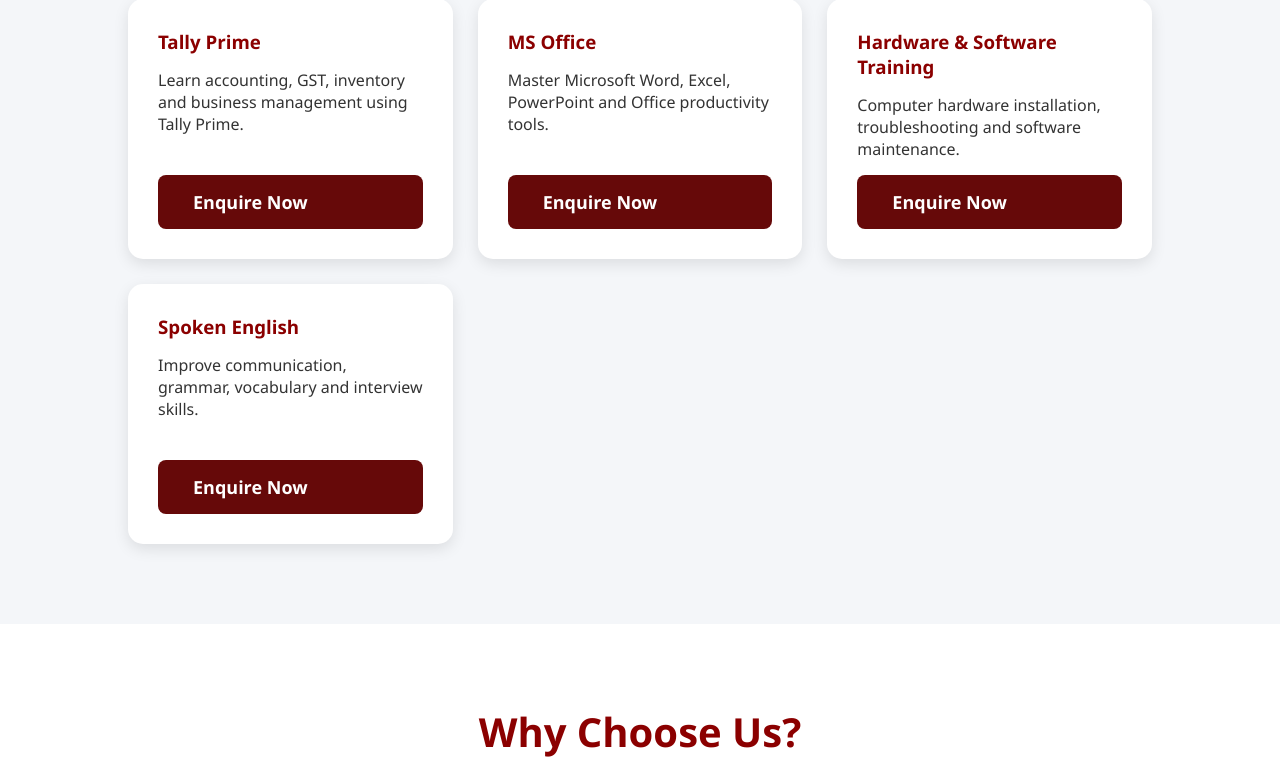
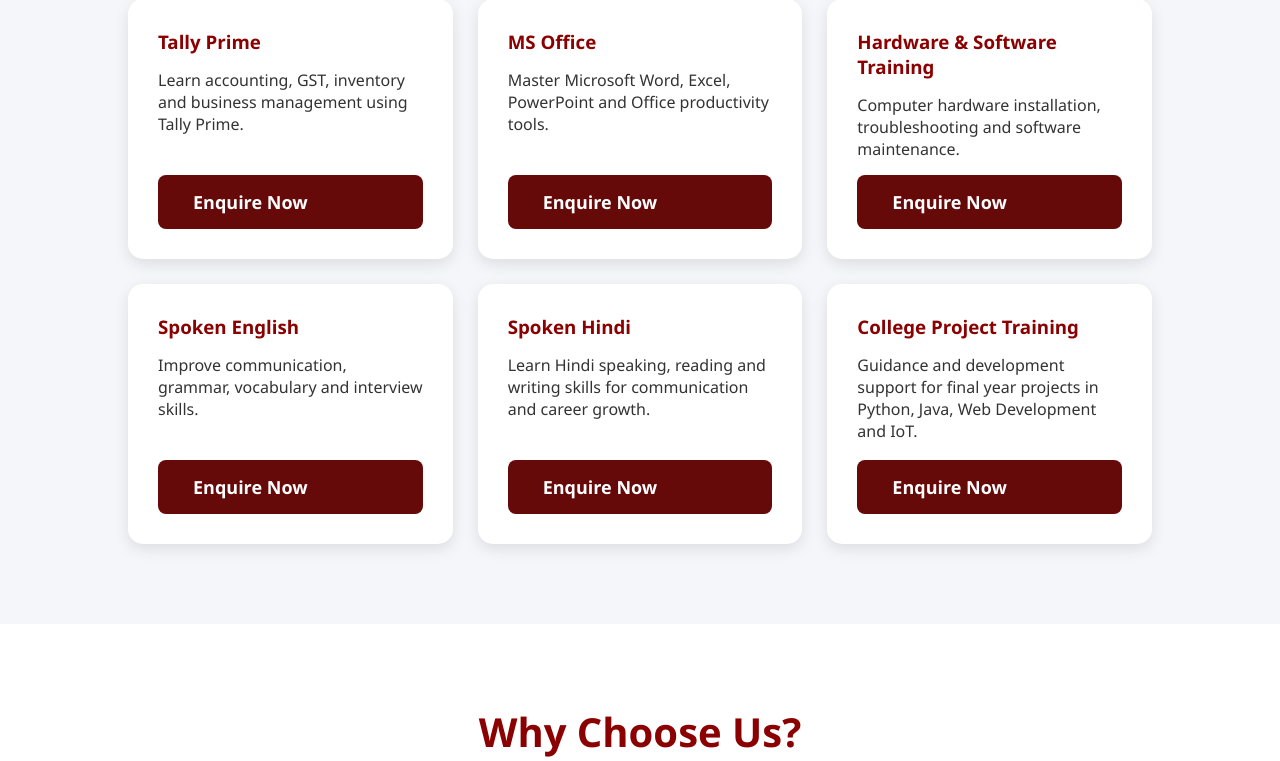
Before and after one commit to Shanthidevirajaraman/devi, a Flask app: page / in a window 1280 px wide. Shown: the part 2426-3187 px from the top of the page. Run offline with Flask 3, Linux system fonts and the light colour scheme.

Commit message:
Added changes  button

```diff
--- a/templates/index.html
+++ b/templates/index.html
@@ -162,6 +162,18 @@
      <a href="/enquiry/spokenenglish" class="btn">Enquire Now</a>
 </div>
 
+    <div class="card">
+    <h3>Spoken Hindi</h3>
+    <p>Learn Hindi speaking, reading and writing skills for communication and career growth.</p>
+    <a href="/enquiry/hindi" class="btn">Enquire Now</a>
+</div>
+
+<div class="card">
+    <h3>College Project Training</h3>
+    <p>Guidance and development support for final year projects in Python, Java, Web Development and IoT.</p>
+    <a href="/enquiry/collegeproject" class="btn">Enquire Now</a>
+</div>
+
     </div>
 
 </section>
```
